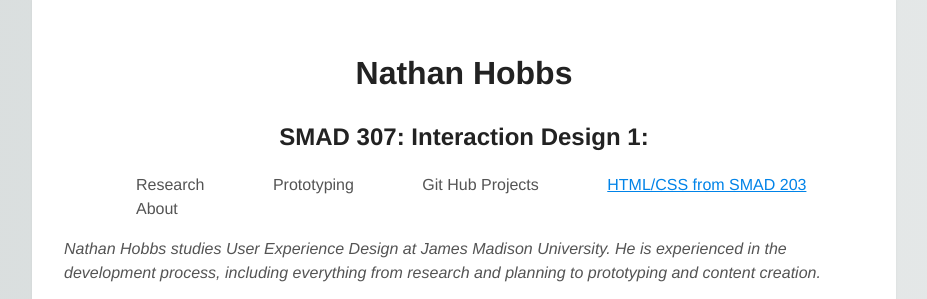
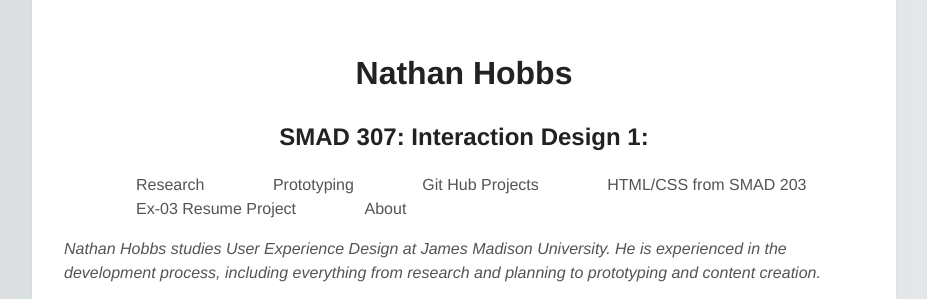
Before and after one commit to hobbsna/hobbsna.github.io, a plain HTML site: page index.html in a window 1280 px wide. Shown: the top 299 px of the page, without its empty margins (176-1103 px from the left). Drawn offline with Linux system fonts and the light colour scheme.

Commit message:
Added link to the resume project

```diff
--- a/index.html
+++ b/index.html
@@ -18,7 +18,8 @@
             <li>Research</li>
             <li>Prototyping</li>
             <li>Git Hub Projects</li>
-            <li> <a href = "https://hobbsna.github.io/SMAD203Project/">HTML/CSS from SMAD 203</a></li>
+            <li a href = "https://hobbsna.github.io/SMAD203Project/">HTML/CSS from SMAD 203</a></li>
+            <li a href = "hobbs-resume.html">Ex-03 Resume Project</a></li>
             <li>About</li>
         </ul>
 
```
